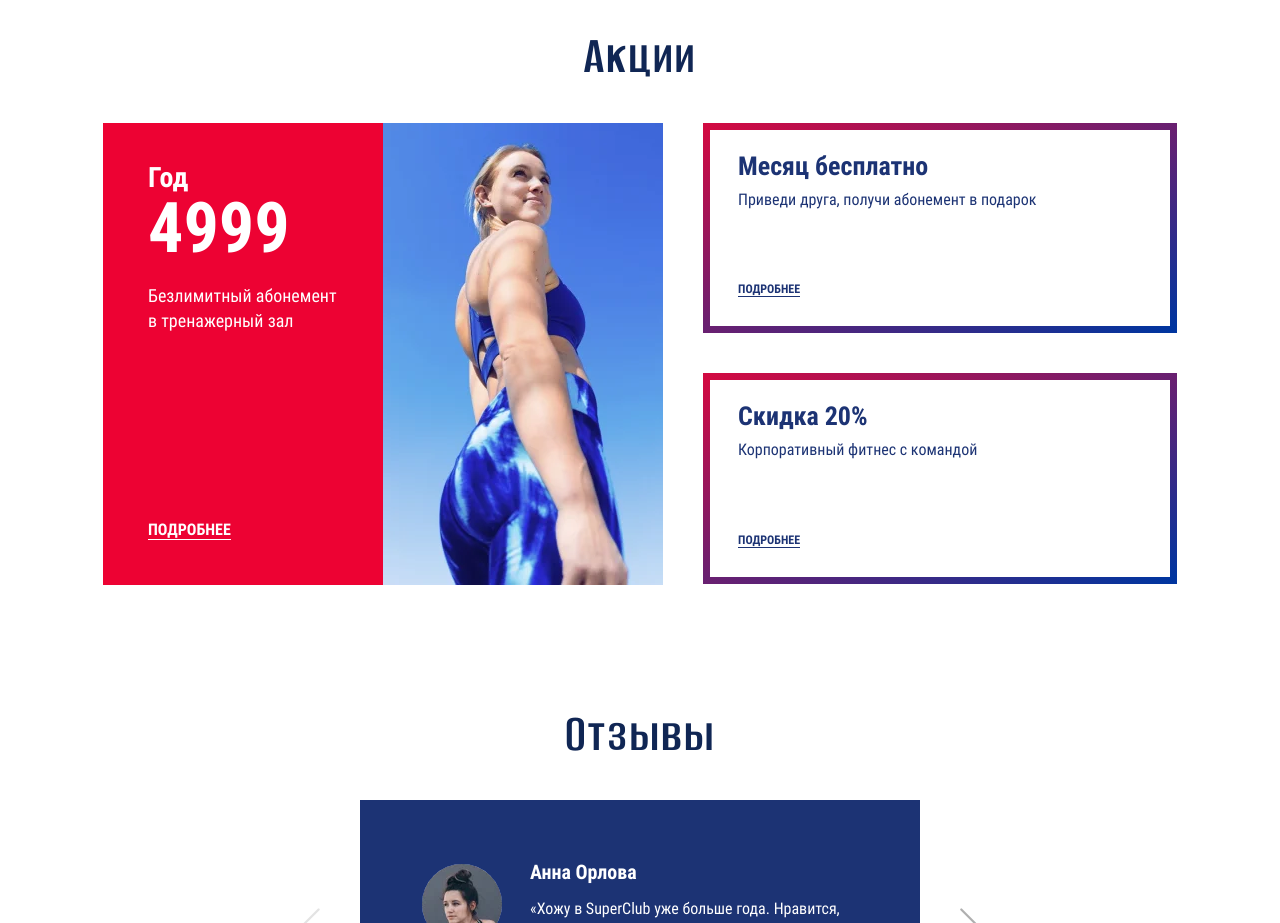
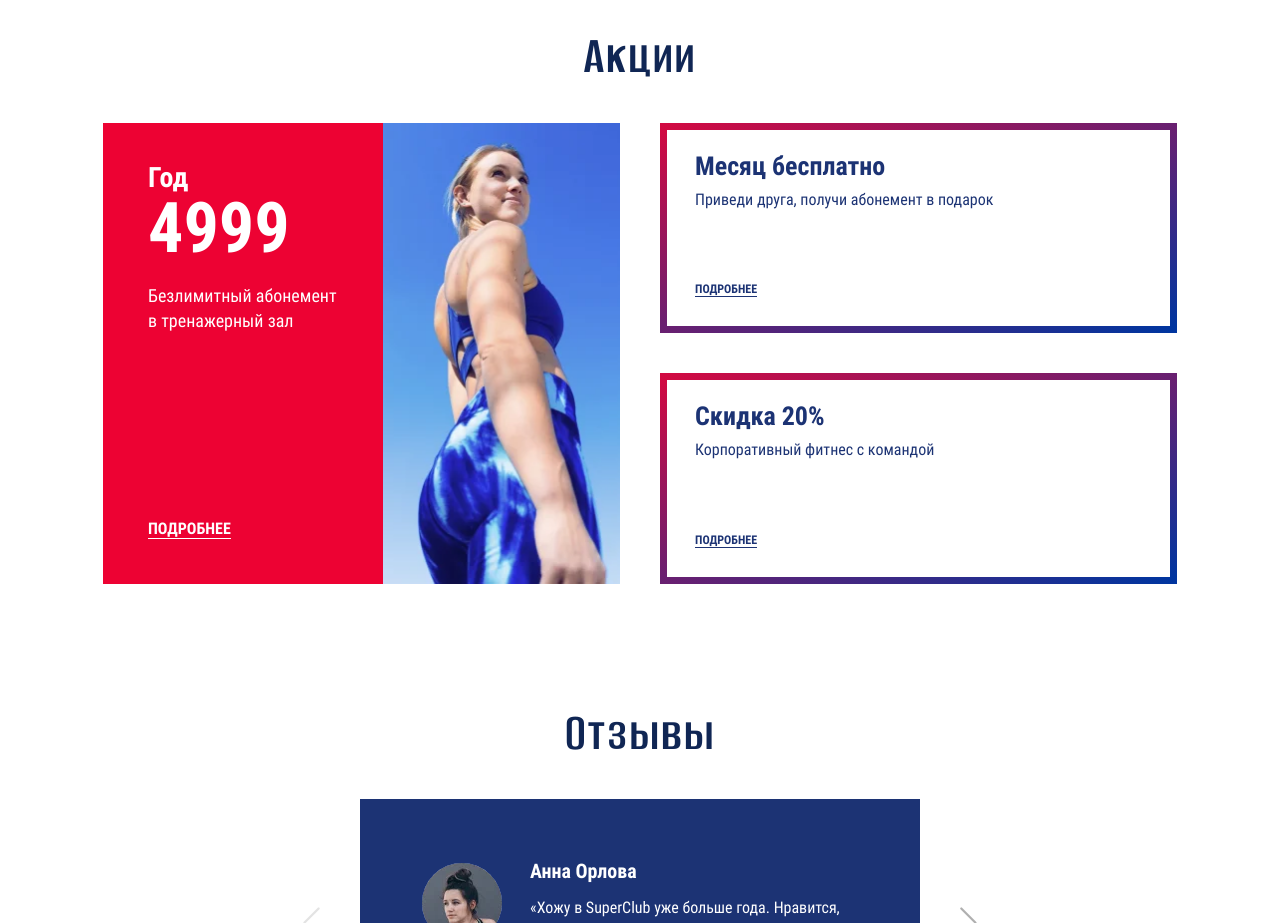
Before and after one commit to PetrVasyutik/fitness, a website: page source/index.html in a window 1280 px wide. Shown: the part 4200-5123 px from the top of the page. Drawn offline with nearby package versions, Linux system fonts and the light colour scheme; files that its build step writes are made by us from their sources; files whose address does not match are found by name.

Commit message:
test edits 2

```diff
--- a/source/sass/blocks/stocks-banner.scss
+++ b/source/sass/blocks/stocks-banner.scss
@@ -59,6 +59,10 @@
   font-weight: 700;
   line-height: 16.41px;
   margin-top: 20px;
+
+  @include vp-767 {
+    margin-top: 0;
+  }
 }
 
 .stocks-banner__image {
--- a/source/sass/blocks/stocks.scss
+++ b/source/sass/blocks/stocks.scss
@@ -19,6 +19,7 @@
   display: flex;
   justify-content: space-between;
   gap: 40px;
+  flex-wrap: wrap;
 
   @include vp-1199 {
     flex-direction: column;
@@ -30,13 +31,24 @@
   }
 }
 
+.stocks__banner {
+  width: calc(50% - 20px);
+  flex-basis: calc(50% - 20px);
+
+  @include vp-1199 {
+    width: 100%;
+  }
+}
+
 .stocks__list {
   display: flex;
   flex-direction: column;
-  width: 100%;
+  width: calc(50% - 20px);
+  flex-basis: calc(50% - 20px);
   gap: 40px;
 
   @include vp-1199 {
+    width: 100%;
     display: grid;
     grid-template-columns: 1fr 1fr;
     gap: 30px;
```
Also changed, not shown: build/css/style.css, build/css/style.min.css, 1 other file.
